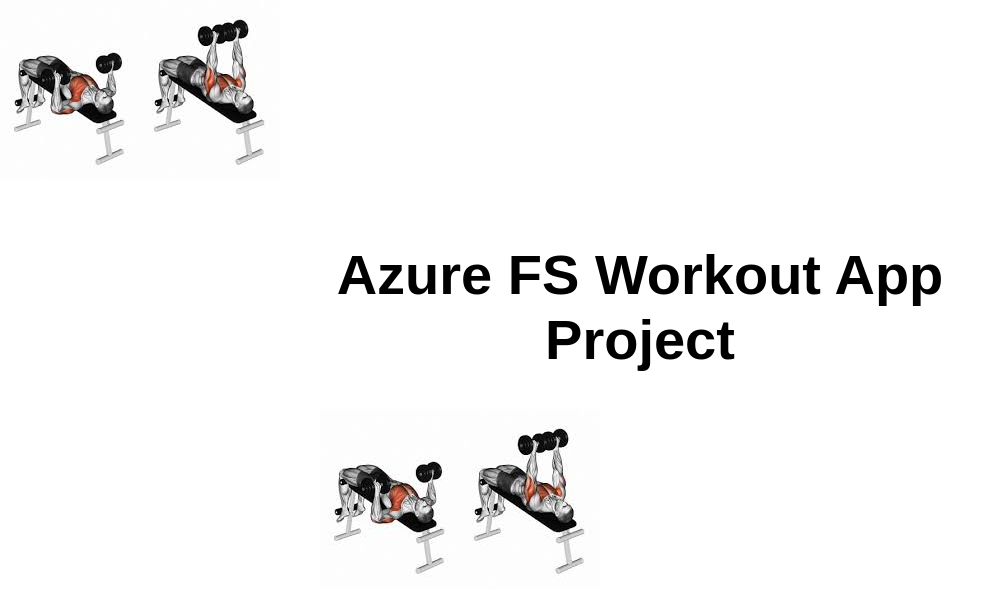
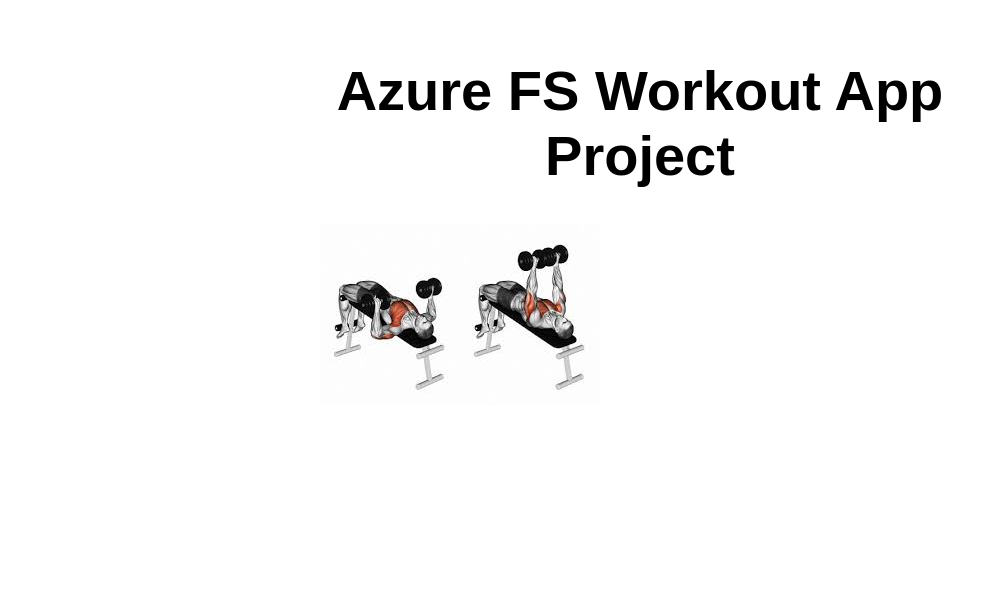
Before and after one commit to fsanchez643-hash/Azure_FS_Static_WB, a website: page src/index.html in a window 1280 px wide. Shown: the whole page, without its empty margins (0-994 px from the left). Drawn offline with Linux system fonts and the light colour scheme.

Commit message:
Update index.html

```diff
--- a/src/index.html
+++ b/src/index.html
@@ -6,7 +6,6 @@
   <meta name="viewport" content="width=device-width, initial-scale=1.0">
   <link rel="stylesheet" href="styles.css">
   <title>Azure FS Workout App Project</title>
-  <img src="chest press.jfif" alt="Chest" />
 </head>
 
 <body>
```
